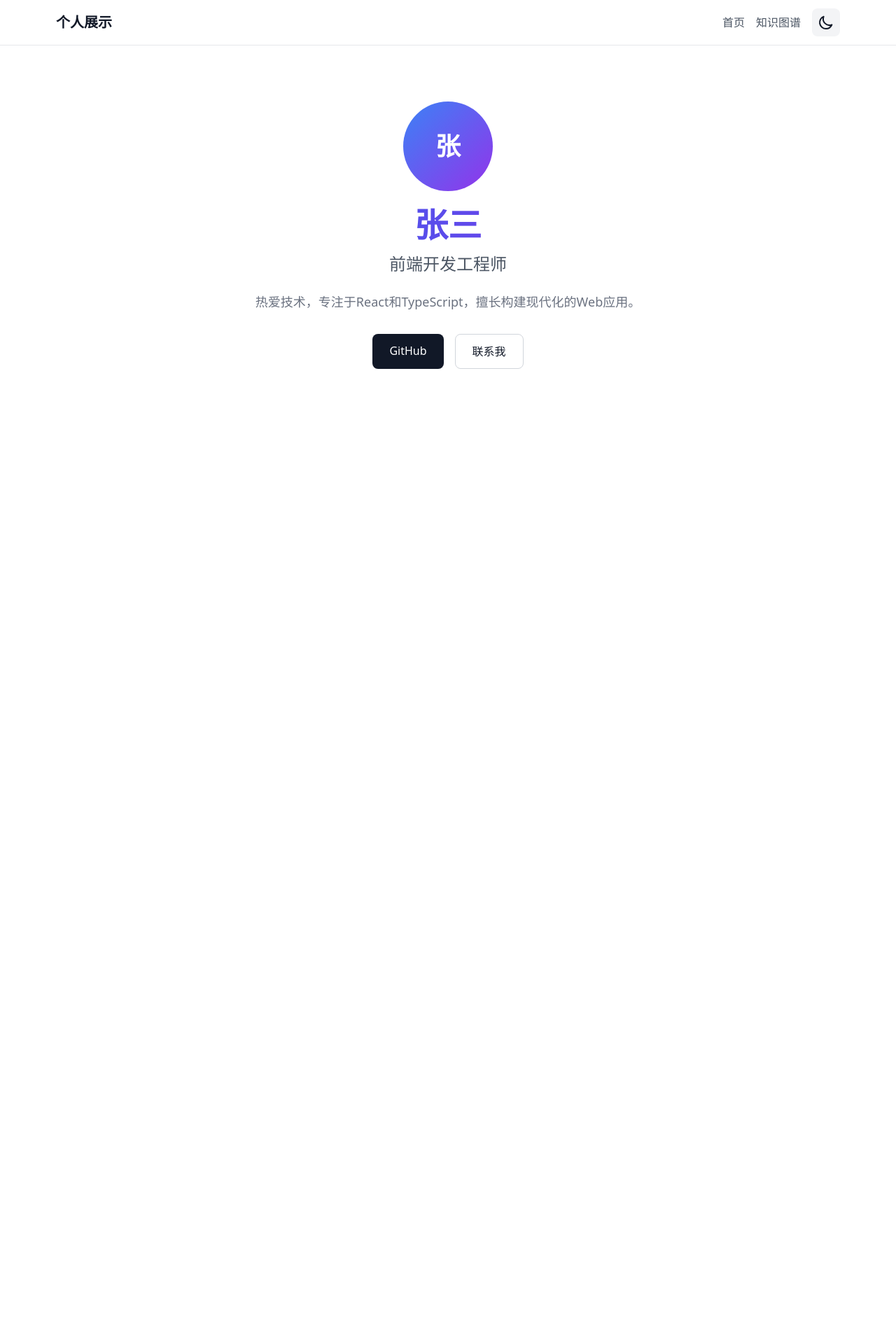
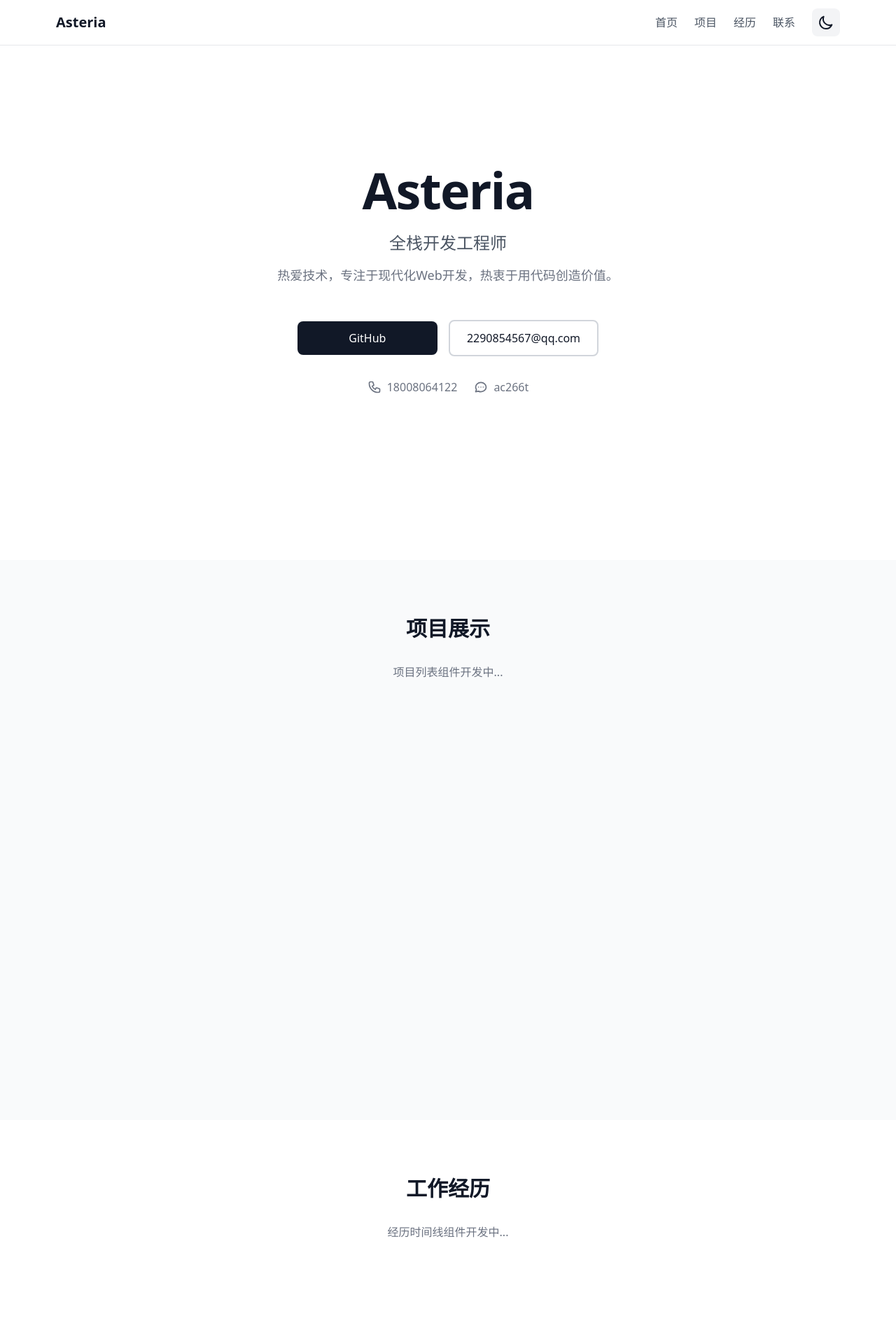
Before and after one commit to AsteriaAnna/self-introduction, a React (Vite) app: page / in a window 1280 px wide. Shown: the top 1920 px of the page at 70% size. Before the commit the page ends 800 px from the top, so only its background shows below. Built offline with nearby package versions, Linux system fonts and the light colour scheme.

Commit message:
feat: 更新Hero组件和导航栏 - Trae风格配色、毛玻璃效果、滚动动画、锚点跳转

```diff
--- a/src/components/common/Layout/Navbar.tsx
+++ b/src/components/common/Layout/Navbar.tsx
@@ -2,25 +2,44 @@ import { ThemeToggle } from '@components/extensions/Theme'
 import { Link } from 'react-router-dom'
 
 export function Navbar() {
+  const scrollToSection = (id: string) => {
+    const element = document.getElementById(id)
+    if (element) {
+      element.scrollIntoView({ behavior: 'smooth' })
+    }
+  }
+
   return (
-    <nav className="sticky top-0 z-50 bg-white/80 dark:bg-gray-900/80 backdrop-blur-md border-b border-gray-200 dark:border-gray-800">
+    <nav className="fixed top-0 left-0 right-0 z-50 backdrop-blur-md bg-white/80 dark:bg-gray-900/80 border-b border-gray-200 dark:border-gray-800">
       <div className="max-w-6xl mx-auto px-4 h-16 flex items-center justify-between">
         <Link to="/" className="text-xl font-bold text-gray-900 dark:text-white">
-          个人展示
+          Asteria
         </Link>
-        <div className="flex items-center gap-4">
-          <Link
-            to="/"
-            className="text-gray-600 dark:text-gray-300 hover:text-gray-900 dark:hover:text-white transition-colors"
+        <div className="flex items-center gap-6">
+          <button
+            onClick={() => scrollToSection('hero')}
+            className="text-gray-600 dark:text-gray-300 hover:text-green-600 dark:hover:text-green-500 transition-colors font-medium"
           >
             首页
-          </Link>
-          <Link
-            to="/graph"
-            className="text-gray-600 dark:text-gray-300 hover:text-gray-900 dark:hover:text-white transition-colors"
+          </button>
+          <button
+            onClick={() => scrollToSection('projects')}
+            className="text-gray-600 dark:text-gray-300 hover:text-green-600 dark:hover:text-green-500 transition-colors font-medium"
           >
-            知识图谱
-          </Link>
+            项目
+          </button>
+          <button
+            onClick={() => scrollToSection('experience')}
+            className="text-gray-600 dark:text-gray-300 hover:text-green-600 dark:hover:text-green-500 transition-colors font-medium"
+          >
+            经历
+          </button>
+          <button
+            onClick={() => scrollToSection('contact')}
+            className="text-gray-600 dark:text-gray-300 hover:text-green-600 dark:hover:text-green-500 transition-colors font-medium"
+          >
+            联系
+          </button>
           <ThemeToggle />
         </div>
       </div>
--- a/src/components/core/Hero/Hero.tsx
+++ b/src/components/core/Hero/Hero.tsx
@@ -1,35 +1,42 @@
+import { useEffect, useState } from 'react'
 import { SiteConfig } from '@/types'
 import config from '@/data/config.json'
 
 export function Hero() {
   const siteConfig = config as SiteConfig
+  const [isVisible, setIsVisible] = useState(false)
+
+  useEffect(() => {
+    setIsVisible(true)
+  }, [])
 
   return (
-    <section className="py-20 px-4 text-center">
-      <div className="max-w-4xl mx-auto">
-        {siteConfig.avatar && (
-          <div className="flex justify-center mb-6">
-            <div className="w-32 h-32 rounded-full bg-gradient-to-br from-blue-500 to-purple-600 flex items-center justify-center text-white text-4xl font-bold">
-              {siteConfig.name.charAt(0)}
-            </div>
-          </div>
-        )}
-        <h1 className="text-4xl md:text-5xl font-bold mb-4 bg-gradient-to-r from-blue-600 to-purple-600 bg-clip-text text-transparent">
+    <section
+      id="hero"
+      className="min-h-screen flex items-center justify-center px-4 py-20 bg-white dark:bg-gray-950"
+    >
+      <div
+        className={`max-w-4xl mx-auto text-center transition-all duration-1000 ${
+          isVisible ? 'opacity-100 translate-y-0' : 'opacity-0 translate-y-10'
+        }`}
+      >
+        <h1 className="text-5xl md:text-7xl font-bold mb-6 text-gray-900 dark:text-white tracking-tight">
           {siteConfig.name}
         </h1>
-        <p className="text-xl md:text-2xl text-gray-600 dark:text-gray-300 mb-6">
+        <p className="text-xl md:text-2xl text-gray-600 dark:text-gray-400 mb-4 font-medium">
           {siteConfig.title}
         </p>
-        <p className="text-lg text-gray-500 dark:text-gray-400 mb-8 max-w-2xl mx-auto">
+        <p className="text-lg text-gray-500 dark:text-gray-500 mb-12 max-w-2xl mx-auto leading-relaxed">
           {siteConfig.bio}
         </p>
-        <div className="flex flex-wrap gap-4 justify-center">
+
+        <div className="flex flex-col sm:flex-row gap-4 justify-center items-center">
           {siteConfig.github && (
             <a
               href={siteConfig.github}
               target="_blank"
               rel="noopener noreferrer"
-              className="px-6 py-3 bg-gray-900 dark:bg-white text-white dark:text-gray-900 rounded-lg hover:opacity-90 transition-opacity"
+              className="px-6 py-3 bg-gray-900 dark:bg-green-600 dark:hover:bg-green-700 text-white rounded-lg hover:bg-gray-800 transition-colors font-medium min-w-[200px]"
             >
               GitHub
             </a>
@@ -37,10 +44,29 @@ export function Hero() {
           {siteConfig.email && (
             <a
               href={`mailto:${siteConfig.email}`}
-              className="px-6 py-3 border border-gray-300 dark:border-gray-600 rounded-lg hover:bg-gray-50 dark:hover:bg-gray-800 transition-colors"
+              className="px-6 py-3 border-2 border-gray-300 dark:border-gray-700 text-gray-900 dark:text-white rounded-lg hover:border-green-600 dark:hover:border-green-500 transition-colors font-medium min-w-[200px]"
             >
-              联系我
+              {siteConfig.email}
             </a>
+          )}
+        </div>
+
+        <div className="mt-8 flex flex-col sm:flex-row gap-6 justify-center items-center text-gray-500 dark:text-gray-400">
+          {siteConfig.phone && (
+            <div className="flex items-center gap-2">
+              <svg className="w-5 h-5" fill="none" stroke="currentColor" viewBox="0 0 24 24">
+                <path strokeLinecap="round" strokeLinejoin="round" strokeWidth={2} d="M3 5a2 2 0 012-2h3.28a1 1 0 01.948.684l1.498 4.493a1 1 0 01-.502 1.21l-2.257 1.13a11.042 11.042 0 005.516 5.516l1.13-2.257a1 1 0 011.21-.502l4.493 1.498a1 1 0 01.684.949V19a2 2 0 01-2 2h-1C9.716 21 3 14.284 3 6V5z" />
+              </svg>
+              <span>{siteConfig.phone}</span>
+            </div>
+          )}
+          {siteConfig.wechat && (
+            <div className="flex items-center gap-2">
+              <svg className="w-5 h-5" fill="none" stroke="currentColor" viewBox="0 0 24 24">
+                <path strokeLinecap="round" strokeLinejoin="round" strokeWidth={2} d="M8 12h.01M12 12h.01M16 12h.01M21 12c0 4.418-4.03 8-9 8a9.863 9.863 0 01-4.255-.949L3 20l1.395-3.72C3.512 15.042 3 13.574 3 12c0-4.418 4.03-8 9-8s9 3.582 9 8z" />
+              </svg>
+              <span>{siteConfig.wechat}</span>
+            </div>
           )}
         </div>
       </div>
--- a/src/data/config.json
+++ b/src/data/config.json
@@ -1,9 +1,11 @@
 {
-  "name": "张三",
-  "title": "前端开发工程师",
-  "bio": "热爱技术，专注于React和TypeScript，擅长构建现代化的Web应用。",
+  "name": "Asteria",
+  "title": "全栈开发工程师",
+  "bio": "热爱技术，专注于现代化Web开发，热衷于用代码创造价值。",
   "avatar": "/images/avatar.png",
-  "email": "zhangsan@example.com",
-  "github": "https://github.com/zhangsan",
-  "skills": ["React", "TypeScript", "Node.js", "CSS", "Git"]
+  "email": "2290854567@qq.com",
+  "github": "https://github.com/AsteriaAnna",
+  "phone": "18008064122",
+  "wechat": "ac266t",
+  "skills": ["React", "TypeScript", "Node.js", "Python", "Go"]
 }
--- /dev/null
+++ b/src/hooks/useScrollAnimation.ts
@@ -0,0 +1,30 @@
+import { useEffect, useState, useRef } from 'react'
+
+export function useScrollAnimation() {
+  const [isVisible, setIsVisible] = useState(false)
+  const ref = useRef<HTMLDivElement>(null)
+
+  useEffect(() => {
+    const observer = new IntersectionObserver(
+      ([entry]) => {
+        if (entry.isIntersecting) {
+          setIsVisible(true)
+        }
+      },
+      { threshold: 0.1 }
+    )
+
+    const currentRef = ref.current
+    if (currentRef) {
+      observer.observe(currentRef)
+    }
+
+    return () => {
+      if (currentRef) {
+        observer.unobserve(currentRef)
+      }
+    }
+  }, [])
+
+  return { ref, isVisible }
+}
--- a/src/pages/Home.tsx
+++ b/src/pages/Home.tsx
@@ -1,12 +1,73 @@
+import { useEffect, useState } from 'react'
 import { Navbar } from '@components/common/Layout'
 import { Hero } from '@components/core/Hero'
 
+function Section({ id, title, children, isLight = true }: {
+  id: string
+  title: string
+  children: React.ReactNode
+  isLight?: boolean
+}) {
+  const [isVisible, setIsVisible] = useState(false)
+
+  useEffect(() => {
+    const observer = new IntersectionObserver(
+      ([entry]) => {
+        if (entry.isIntersecting) {
+          setIsVisible(true)
+        }
+      },
+      { threshold: 0.1 }
+    )
+
+    const element = document.getElementById(id)
+    if (element) {
+      observer.observe(element)
+    }
+
+    return () => {
+      if (element) {
+        observer.unobserve(element)
+      }
+    }
+  }, [id])
+
+  return (
+    <section
+      id={id}
+      className={`min-h-screen py-20 px-4 transition-all duration-1000 ${
+        isVisible ? 'opacity-100 translate-y-0' : 'opacity-0 translate-y-10'
+      } ${isLight ? 'bg-white dark:bg-gray-950' : 'bg-gray-50 dark:bg-gray-900'}`}
+    >
+      <div className="max-w-6xl mx-auto">
+        <h2 className="text-3xl font-bold mb-8 text-center">{title}</h2>
+        {children}
+      </div>
+    </section>
+  )
+}
+
 export default function Home() {
   return (
-    <div className="min-h-screen bg-white dark:bg-gray-900 text-gray-900 dark:text-white">
+    <div className="min-h-screen bg-white dark:bg-gray-950 text-gray-900 dark:text-white">
       <Navbar />
       <main>
         <Hero />
+        <Section id="projects" title="项目展示" isLight={false}>
+          <p className="text-gray-500 dark:text-gray-400 text-center">
+            项目列表组件开发中...
+          </p>
+        </Section>
+        <Section id="experience" title="工作经历" isLight={true}>
+          <p className="text-gray-500 dark:text-gray-400 text-center">
+            经历时间线组件开发中...
+          </p>
+        </Section>
+        <Section id="contact" title="联系我" isLight={false}>
+          <p className="text-gray-500 dark:text-gray-400 text-center">
+            联系方式已在首页展示
+          </p>
+        </Section>
       </main>
     </div>
   )
--- a/src/types/index.ts
+++ b/src/types/index.ts
@@ -62,5 +62,7 @@ export interface SiteConfig {
   email?: string;
   github?: string;
   linkedin?: string;
+  phone?: string;
+  wechat?: string;
   skills?: string[];
 }
```
